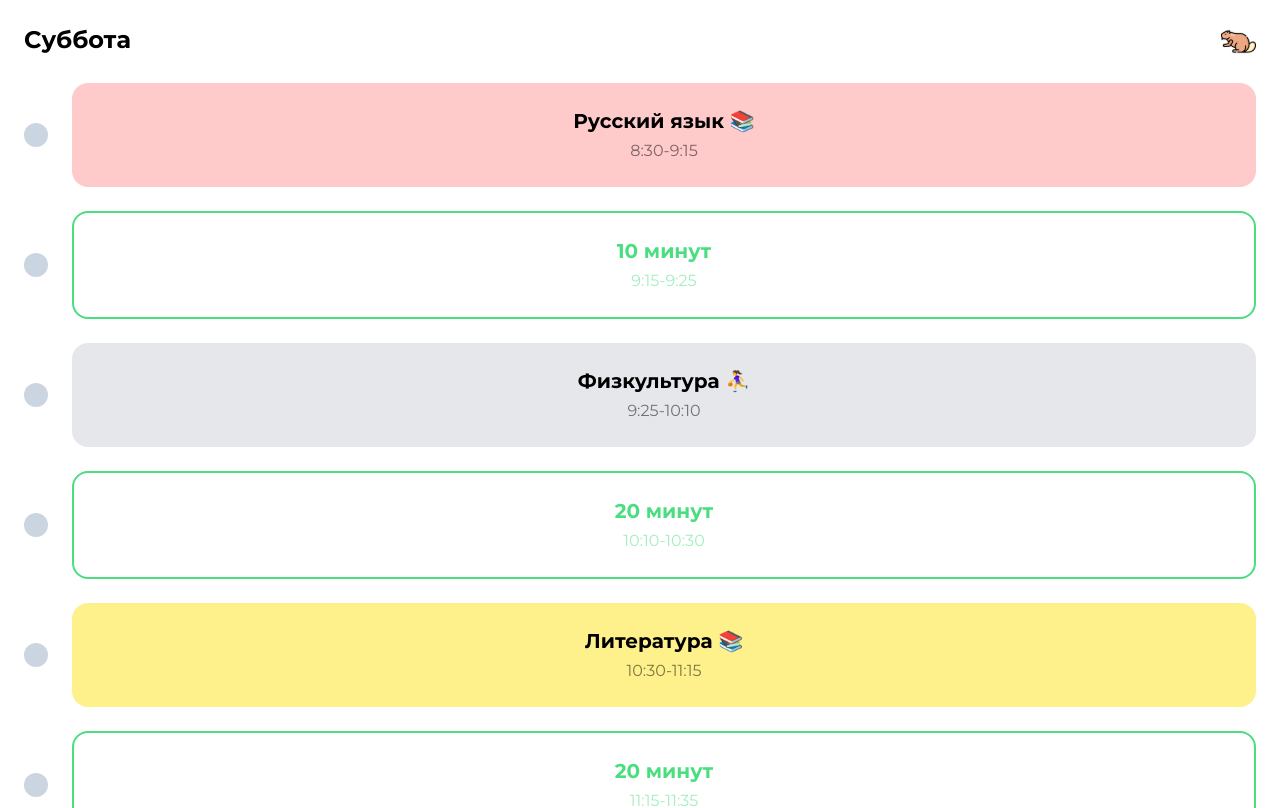
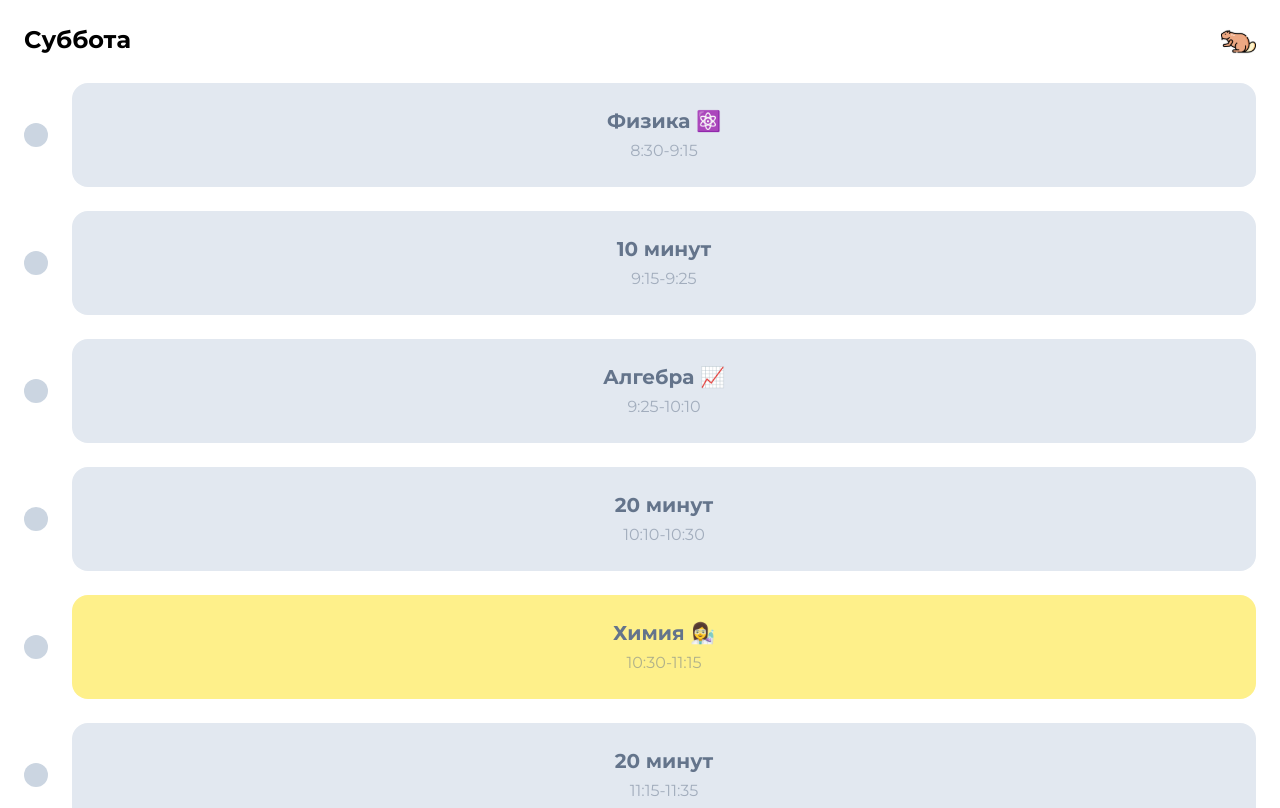
Before and after one commit to platonlukyanov/school-bober, a Next.js app: page / in a window 1280 px wide. Shown: the top 808 px of the page. Built offline with nearby package versions, Linux system fonts and the light colour scheme.

Commit message:
Added fade for past subjects and scroll to the needed one

```diff
--- a/src/components/ActiveScheduleItemIndicator.tsx
+++ b/src/components/ActiveScheduleItemIndicator.tsx
@@ -4,7 +4,7 @@ interface ActiveScheduleItemIndicatorProps {
 
 function ActiveScheduleItemIndicator({ active }: ActiveScheduleItemIndicatorProps) {
     return (
-        <div className={`rounded-full p-3 mr-6 ${active ? 'bg-red-500 shadow-lg' : 'bg-slate-300'}`}/>
+        <div className={`rounded-full p-3 mr-6 ${active ? 'bg-red-500 shadow-lg animate-pulse' : 'bg-slate-300'}`}/>
     )
 }
 
--- a/src/components/BreakCard.tsx
+++ b/src/components/BreakCard.tsx
@@ -10,6 +10,7 @@ function BreakCard(props: BreakCardProps) {
         lessonName={props.breakDuration}
         lessonCaption={props.breakCaption}
         className="border-green-400 border-2 text-green-400"
+        {...props}
     />
 }
 
--- a/src/components/LessonCard.tsx
+++ b/src/components/LessonCard.tsx
@@ -1,14 +1,34 @@
-import React from 'react'
+'use client'
+import React, { useEffect, useRef } from 'react'
 
 interface LessonCardProps {
     lessonName: string
     lessonCaption: string
     className?: string
+    gone?: boolean,
+    needsAttention?: boolean
 }
 
-function LessonCard({ lessonName, lessonCaption, className }: LessonCardProps) {
+function LessonCard({ lessonName, lessonCaption, gone, className, needsAttention }: LessonCardProps) {
+    const ref = useRef<HTMLDivElement>(null)
+
+    useEffect(() => {
+        if (!ref || !ref.current) return;
+        const margin = 100;
+        ref.current.scrollIntoView({
+            behavior: 'smooth',
+            block: 'center',
+            inline: 'center',
+        })
+    }, [needsAttention])
+
     return (
-        <div className={`rounded-2xl w-full flex justify-center items-center p-6 text-center ${className}`}>
+        <div
+            ref={ref}
+            className={`rounded-2xl w-full flex justify-center
+                        items-center p-6 text-center
+                        ${className}
+                        ${gone ? 'bg-slate-200 text-slate-500 border-none' : ''}`}>
             <div>
                 <h3 className="font-bold text-xl mb-1">{lessonName}</h3>
                 <p className="text-base opacity-50">{lessonCaption}</p>
--- a/src/components/Schedule.tsx
+++ b/src/components/Schedule.tsx
@@ -6,6 +6,7 @@ import getNowTime from "~/utils/getNowTime";
 import getRussianDayOfTheWeek from "~/utils/getRussianDayOfTheWeek";
 import BreakCard from "./BreakCard";
 import getMinutesBetweenTimestrings from "~/utils/getMinutesBetweenTimestrings";
+import isLater, { isEarlier } from "~/utils/isLater";
 
 const subjectToTWClass = new Map<SubjectCode, string>();
 subjectToTWClass.set('algebra', 'bg-blue-200')
@@ -34,7 +35,7 @@ const sunday = -1;
 
 export default function Schedule() {
     const nowDatetime = changeTimeZone(getNowTime())
-    const numericDayOfWeek = 5 - 1
+    const numericDayOfWeek = nowDatetime.getDay() - 1
     const todaysSchedule = schedule[numericDayOfWeek]
 
     if (numericDayOfWeek == sunday) {
@@ -53,12 +54,16 @@ export default function Schedule() {
 
     return <section className="mt-6 flex flex-col gap-6">
         {todaysSchedule.lessons.map((lesson, index) => {
-
             let nextBreak = null;
 
             if (index < todaysSchedule.lessons.length - 1) {
                 nextBreak = todaysSchedule.breaks[index]
             }
+
+            const isPreviousLessonGone = index > 0 && isEarlier(todaysSchedule.lessons[index - 1].end, currentTime)
+            const isCurrentLessonGone = isEarlier(lesson.end, currentTime)
+            const isPreviousBreakGone = index > 0 && isEarlier(todaysSchedule.breaks[index - 1].end, currentTime)
+            const isCurrentBreakGone = Boolean(nextBreak && isEarlier(nextBreak.end, currentTime))
 
             return <> <div className="flex items-center w-full" key={lesson.code}>
                 <ActiveScheduleItemIndicator
@@ -68,6 +73,8 @@ export default function Schedule() {
                     lessonName={lesson.lessonName}
                     lessonCaption={`${lesson.start}-${lesson.end}`}
                     className={subjectToTWClass.get(lesson.code) ?? 'bg-gray-200'}
+                    gone={isCurrentLessonGone}
+                    needsAttention={isPreviousLessonGone || !isCurrentLessonGone}
                 />
             </div>
             {nextBreak && <div className="flex items-center" key={lesson.code + '_break'}>
@@ -77,6 +84,8 @@ export default function Schedule() {
                 <BreakCard
                     breakDuration={getMinutesBetweenTimestrings(nextBreak.start, nextBreak.end) + ' минут'}
                     breakCaption={`${nextBreak.start}-${nextBreak.end}`}
+                    gone={isCurrentBreakGone}
+                    needsAttention={isPreviousBreakGone || !isCurrentBreakGone}
                 />
             </div>}
             </>
--- a/src/data/index.ts
+++ b/src/data/index.ts
@@ -112,10 +112,6 @@ const tradionalLessonsStartsAndEnds: ScheduleItem[] = [
     {
         start: "12:35",
         end: "13:20",
-    },
-    {
-        start: "13:35",
-        end: "14:20",
     },
     {
         start: "13:35",
--- a/src/utils/getNowTime.ts
+++ b/src/utils/getNowTime.ts
@@ -1,3 +1,3 @@
 export default function getNowTime(): Date {
-    return new Date();
+    return new Date(2023, 9, 7, 14, 0, 0, 0);
 }
--- /dev/null
+++ b/src/utils/isLater.ts
@@ -0,0 +1,11 @@
+export default function isLater(time1: string, time2: string): boolean {
+    const [hours1, minutes1] = time1.split(':').map((time) => parseInt(time, 10));
+    const [hours2, minutes2] = time2.split(':').map((time) => parseInt(time, 10));
+    return hours1 > hours2 || (hours1 === hours2 && minutes1 > minutes2);
+}
+
+export function isEarlier(time1: string, time2: string): boolean {
+    const [hours1, minutes1] = time1.split(':').map((time) => parseInt(time, 10));
+    const [hours2, minutes2] = time2.split(':').map((time) => parseInt(time, 10));
+    return hours1 < hours2 || (hours1 === hours2 && minutes1 < minutes2);
+}
```
Also changed, not shown: src/app/page.tsx (+0 -14 lines).
